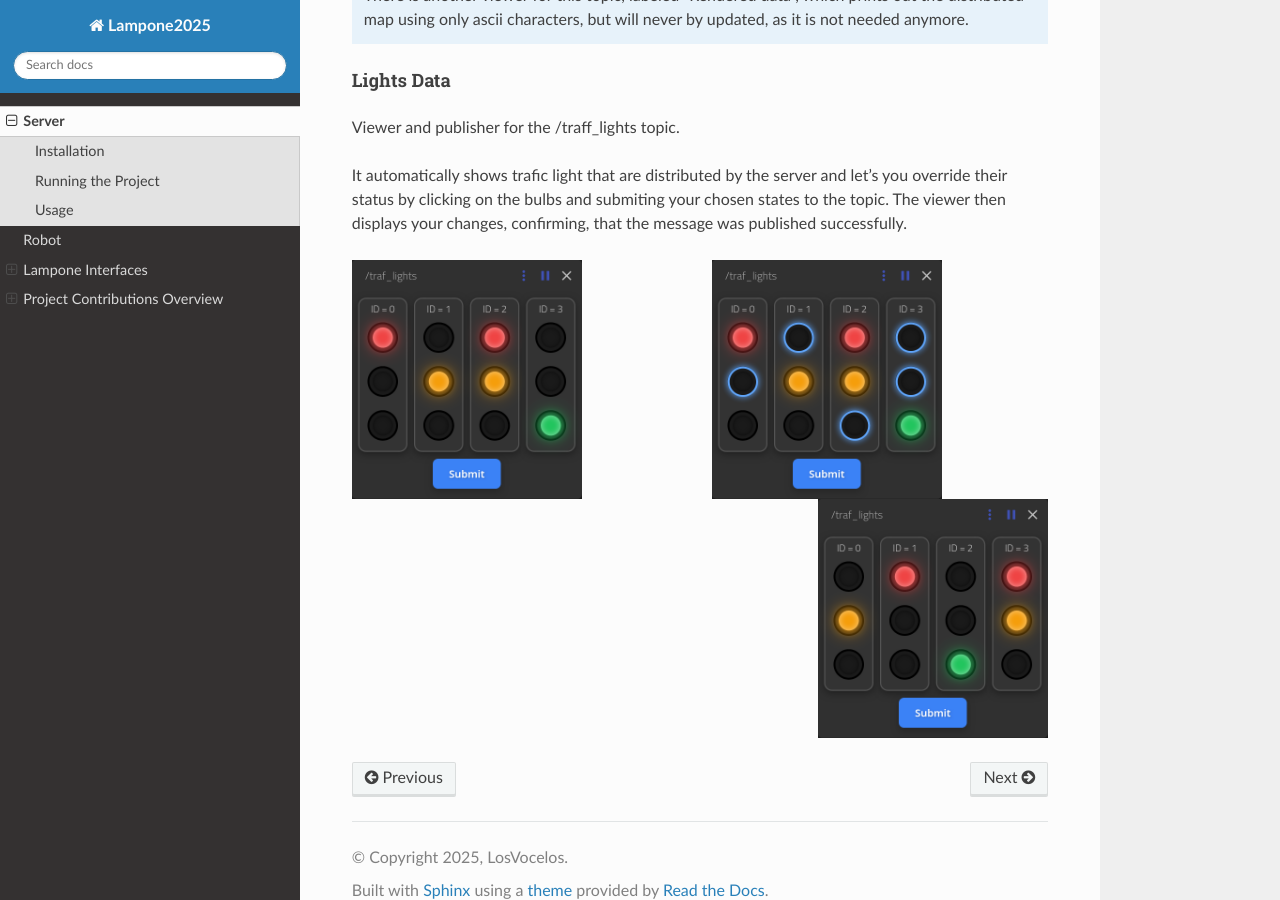
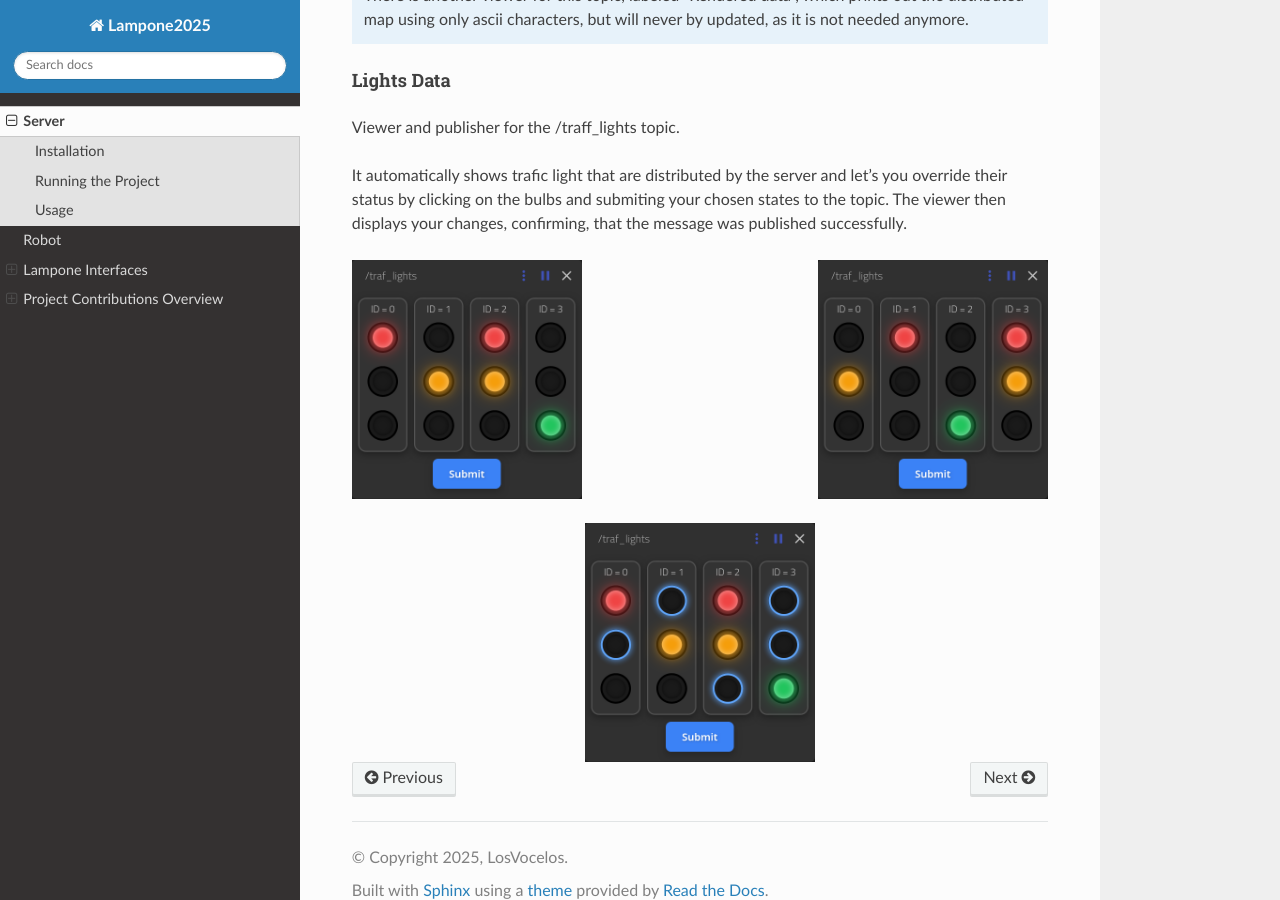
Before and after one commit to LosVocelos/LamponeDocs, a Sphinx documentation site: the page built from docs/source/server.rst, in a window 1280 px wide and 900 px high, scrolled down 3946 px. Built offline with Sphinx 7.4.7 and the Read the Docs theme 3.1.0, drawn with Linux system fonts in a browser that asks for light colours.

Commit message:
Fixing images again

```diff
--- a/docs/source/server.rst
+++ b/docs/source/server.rst
@@ -114,10 +114,10 @@ The viewer then displays your changes, confirming, that the message was publishe
    :width: 33%
    :align: left
 
+.. image:: img/ROSboard_traf_lights_3.png
+   :width: 33%
+   :align: right
+
 .. image:: img/ROSboard_traf_lights_2.png
    :width: 33%
    :align: center
-
-.. image:: img/ROSboard_traf_lights_3.png
-   :width: 33%
-   :align: right
```
